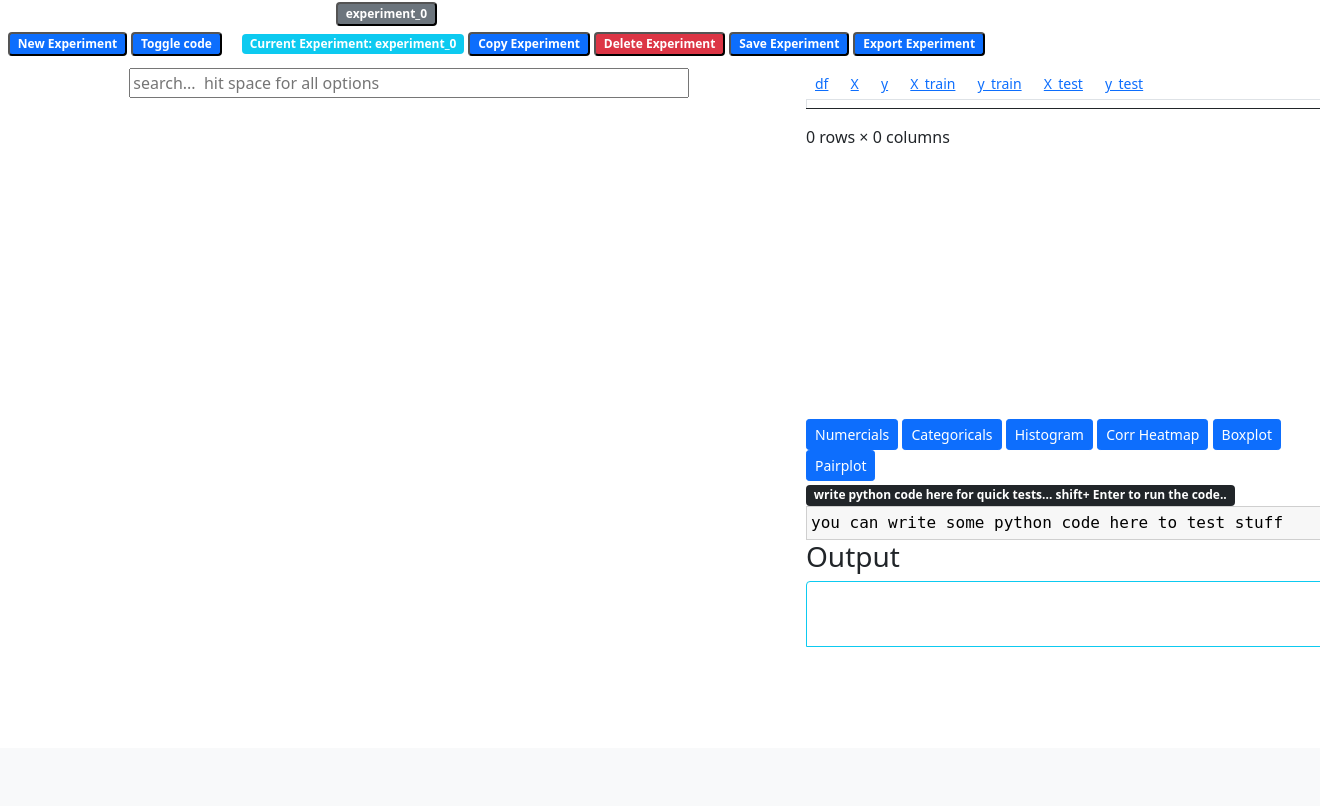
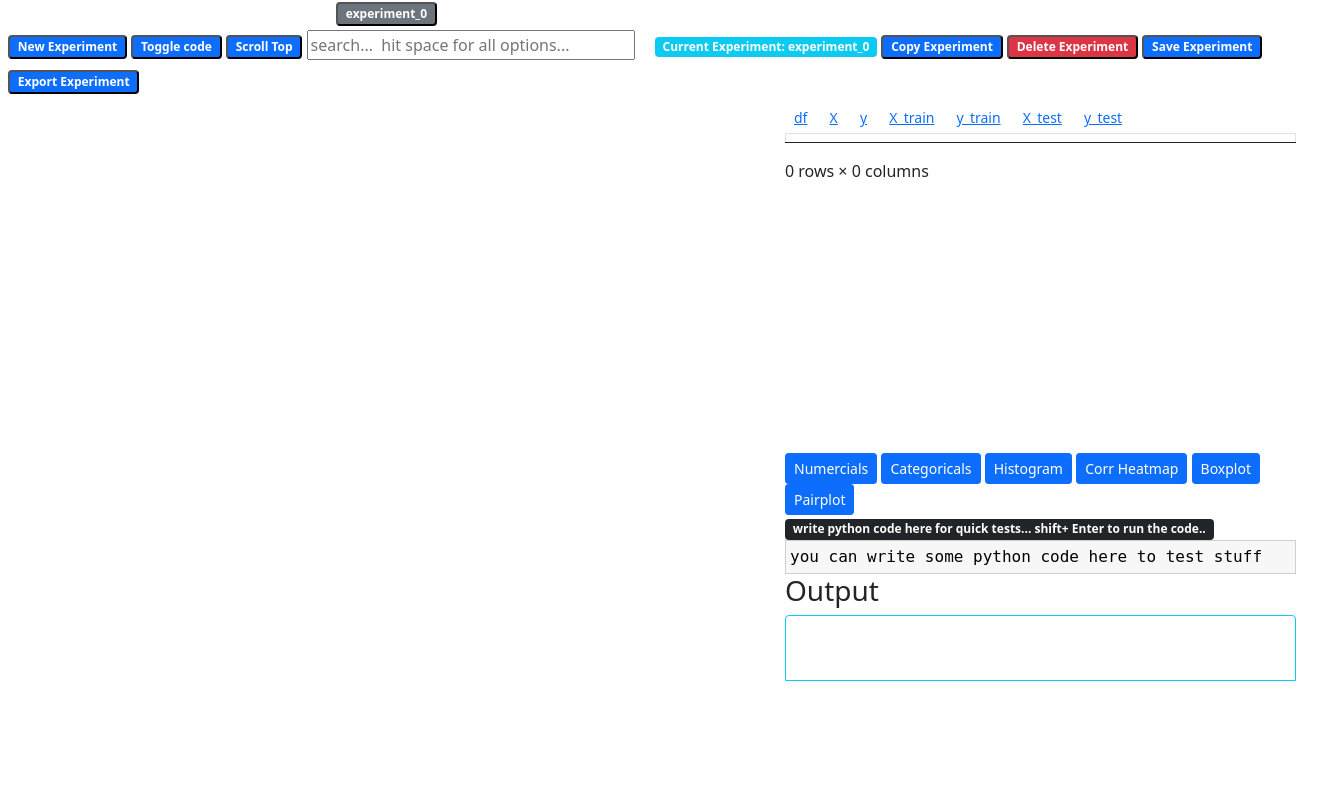
Before and after one commit to raafat-hantoush/python-data-analysis-studio, a Django app: page /mlstudio/projects/1 in a window 1320 px wide; the page is wider, and only the part inside the window is pictured. Shown: the part 56-862 px from the top of that part. Before the commit the page ends 703 px from the top of that part, so only its background shows below. Run offline with Django 4.2, Linux system fonts and the light colour scheme.

Commit message:
styling search btn wtih scrolling top

```diff
--- a/web_app/py_ml_studio/static/py_ml_studio/style.css
+++ b/web_app/py_ml_studio/static/py_ml_studio/style.css
@@ -58,3 +58,11 @@
   .table-hover tbody tr:hover td, .table-hover tbody tr:hover th {
     background-color: lightgreen;
   }
+
+  #steps_list_div{
+    border:4px ;
+  }
+
+  .resizable {
+    resize: both;
+  }
--- a/web_app/py_ml_studio/templates/py_ml_studio/commands.html
+++ b/web_app/py_ml_studio/templates/py_ml_studio/commands.html
@@ -14,6 +14,9 @@
             <div>
                 <button type="submit" class="badge bg-primary mb-1 mx-auto" name="command_selected" value='new experiment'>New Experiment</button>
                 <button type="button" onclick="toggle_code()" class="badge bg-primary" name="toggle_code_btn" value=False>Toggle code</button>
+                <button type="button" onclick="scroll_top()" class="badge bg-primary" name="scroll_top__btn">Scroll Top</button>
+                <input id="search-input" class="w-25 mb-2 search-input" placeholder="search...  hit space for all options..." autocomplete="off" />
+
                 <span class="badge bg-info ms-3" id="current_experiment_lbl" >Current Experiment: {{ current_experiment|safe }}</span>
                 <button type="submit" class="badge bg-primary mb-1" name="command_selected" value='copy current experiment'>Copy Experiment</button>
                 <button id="delete_experiment_btn" type="button"  data-bs-toggle="modal" data-bs-target="#delExperimentModal"
--- a/web_app/py_ml_studio/templates/py_ml_studio/index.html
+++ b/web_app/py_ml_studio/templates/py_ml_studio/index.html
@@ -53,11 +53,11 @@
         {% include "py_ml_studio/commands.html" %}
     </div>
 
-    <div class="container-fluid mt-2 ms-4">
-        <div class="row row-height" >
-            <div class="col-7 left">
+    <div class="container-fluid mt-2 mb-4 ms-4">
+        <div class="row row-height me-4" >
+            <div id="steps_container_div" class="col-7 left">
+
                 <div class="row d-flex justify-content-center">
-                <center><input id="search-input" class="w-75 mb-2 search-input" placeholder="search...  hit space for all options" autocomplete="off" /></center>
                     <div id="tree_view_container" class="tree_view" >
                         <div id="jstree"> </div>
                     </div>
@@ -67,7 +67,7 @@
                 </div>
             </div>
 
-            <div class="col-5">
+            <div class="col-5 resizable">
                 <button type="button" onclick="load_data_frame('df')" class="btn btn-link btn-sm" name="refresh_data" value=False>df</button>
                 <button type="button" onclick="load_data_frame('X')" class="btn btn-link btn-sm" name="refresh_data" value=False>X</button>
                 <button type="button" onclick="load_data_frame('y')" class="btn btn-link btn-sm" name="refresh_data" value=False>y</button>
@@ -242,6 +242,7 @@
             $(".search-input").keyup(function () {
                 window.searchString = $(this).val();
                 console.log("keyup is invoked!");
+                $('#steps_container_div').scrollTop(0);
                 $('#jstree').jstree('search', window.searchString);
                 $("#tree_view_container").show();
                 if($(this).val()==""){
@@ -446,4 +447,70 @@
             }
           });
     </script>
+
+    <script>
+        // Credit to https://jsfiddle.net/daslicht/eh1paqzy/
+        (function ($) {
+
+            var parentOffset,
+                item,
+                overRight = false,
+                newWidth,
+                dragged = false;
+
+            $.fn.dlResizeable = function( options ) {
+
+               /* var settings = $.extend({
+
+                    color: "#556b2f",
+                    backgroundColor: "white"
+                }, options );*/
+
+                item = this;
+
+                $(document).mousedown(function (e) {
+                    newWidth = parentOffset.relX - item.outerWidth();
+                    if (overRight) {
+                        dragged = true;
+                    }
+                });
+
+                $(document).mouseup( function (e) {
+                    dragged = false;
+                });
+
+                $(document).mousemove( function (e) {
+                    parentOffset = item.offset();
+                    var relX = e.pageX - parentOffset.left;
+                    var relY = e.pageY - parentOffset.top;
+                    //item.text(relX + ":" + relY);
+                    var widthToAdd = 0;
+
+                    /* check if mouse is above right border */
+                    if (relX >= item.outerWidth() - 4 && relX <= $("#steps_list_div").outerWidth()) {
+                        item.css("cursor", "col-resize");
+                        overRight = true;
+                    } else {
+                        item.css("cursor", "default");
+                        overRight = false;
+                    }
+                    if (dragged) {
+                        newWidth = relX - item.outerWidth();
+                        console.log("new width: ", newWidth);
+                        item.width(item.outerWidth() + newWidth);
+                    }
+
+                });
+
+                return this;
+            }
+
+        }(jQuery));
+
+        $(document).ready(function (e) {
+
+            $("#steps_list_div").dlResizeable();
+
+        });
+    </script>
     {% endblock content %}
--- a/web_app/py_ml_studio/templates/py_ml_studio/steps_list.html
+++ b/web_app/py_ml_studio/templates/py_ml_studio/steps_list.html
@@ -123,6 +123,11 @@
                 if($(this).is(":visible")){$( this ).hide()}
             });
         }
+
+        function scroll_top(){
+            $('#steps_container_div').scrollTop(0);
+        }
+
     </script>
 
     <script>
```
Lines whose indentation alone changed are shown as unchanged.
